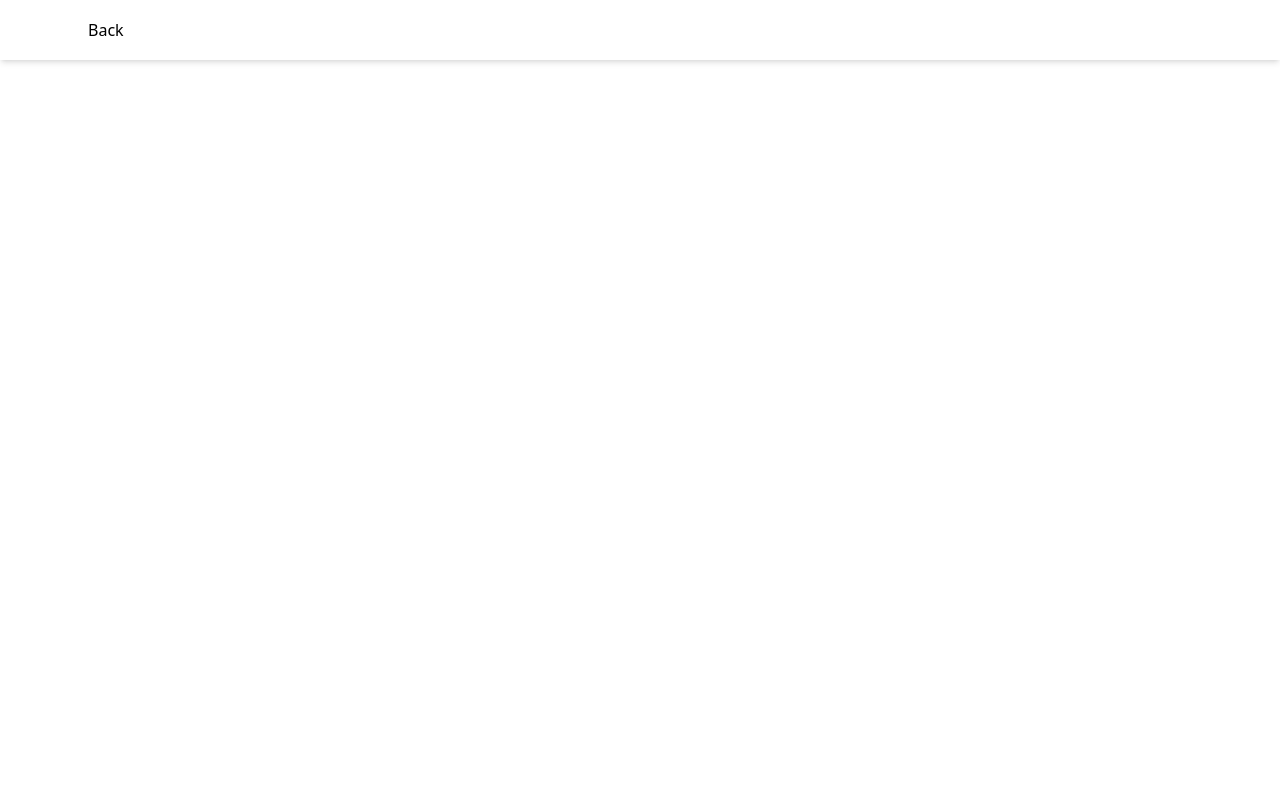
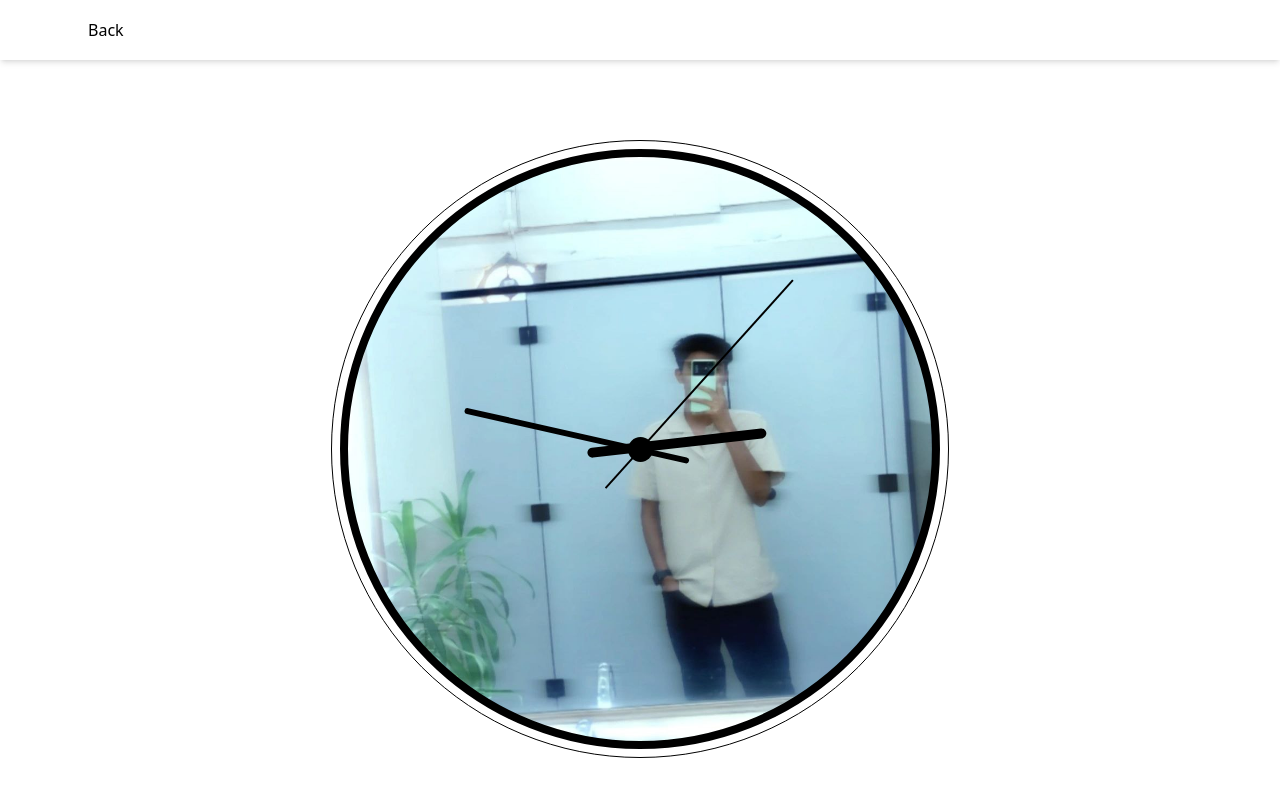
Before and after one commit to DpkRn/mini-projects, a React (Vite) app: page /AnalogClock in a window 1280 px wide. Before the commit this address had no page. Shown: the top 796 px of the page. Built offline with nearby package versions, Linux system fonts and the light colour scheme.

Commit message:
analog watch added

```diff
--- a/src/App.jsx
+++ b/src/App.jsx
@@ -20,10 +20,11 @@ import StopwatchWithMs from "./components/StopWatch1/Watch";
 import Progress from "./components/Progress/Progress";
 import FileExprorer from "./components/FileExprorer/FileExprorer";
 import DigitalWatch from "./components/DigitalWatch/DigitalWatch";
+import AnalogClock from "./components/AnalogClock/AnalogClock";
 
 const App = () => {
   const [challanges, setChallanges] = useState(["ChessBoard", "Circles","ColumnTable","StopWatch",'GridLight',"NestedCheckBox",'NestedComment','OtpInput',"InfiniteScroll"
-    ,'TicTacToy','TrafficLight','TransferList','TypeHead','WaterBalancer','StopwatchWithMs','Progress','FileExprorer','DigitalWatch'
+    ,'TicTacToy','TrafficLight','TransferList','TypeHead','WaterBalancer','StopwatchWithMs','Progress','FileExprorer','DigitalWatch','AnalogClock'
   ]);
 
   return (
@@ -52,6 +53,7 @@ const App = () => {
           <Route path="/Progress" element={<Progress />} />
           <Route path="/FileExprorer" element={<FileExprorer />} />
           <Route path="/DigitalWatch" element={<DigitalWatch />} />
+          <Route path="/AnalogClock" element={<AnalogClock/>} />
         </Routes>
       </div>
     </div>
--- /dev/null
+++ b/src/components/AnalogClock/AnalogClock.jsx
@@ -0,0 +1,81 @@
+import React, { useEffect, useRef, useState } from 'react';
+import back from './back.jpg';
+
+const AnalogClock = () => {
+  const [time, setTime] = useState([0, 0, 0]);
+  const idRef = useRef(null);
+
+  const style = {
+    backgroundImage: `url(${back})`,
+    backgroundSize: 'cover',
+    backgroundPosition: 'center',
+  };
+
+  useEffect(() => {
+    const getTime = () => {
+      idRef.current = setInterval(() => {
+        const now = new Date();
+        setTime([now.getHours(), now.getMinutes(), now.getSeconds()]);
+      }, 1000);
+    };
+
+    getTime();
+
+    return () => clearInterval(idRef.current);
+  }, []);
+
+  const secondDeg = time[2]*6;
+//   const minuteDeg=  time[1]*6
+  const minuteDeg = time[1] * 6 + time[2] * 0.1;
+  const hourDeg = (time[0] % 12) * 30 + time[1] * 0.5;
+
+  return (
+    <div className='flex justify-center mt-20'>
+      <div className='relative border p-2 rounded-full'>
+        {/* Second Hand */}
+        <div
+          className='absolute h-[280px] w-[2px] bg-black z-10'
+          style={{
+            transform: `rotate(${secondDeg}deg)`,
+            transformOrigin: '1px 230px',
+            top: '80px',
+            left: '306px',
+          }}
+        ></div>
+        {/* minute hand */}
+        <div
+          className='absolute h-[230px] w-[6px] bg-black z-10 transition-all duration-1000 rounded-md'
+          style={{
+            transform: `rotate(${minuteDeg}deg)`,
+            transformOrigin: '2px 180px',
+            top: '130px',
+            left: '306px',
+          }}
+        ></div>
+        {/* hour hand */}
+        <div
+          className='absolute h-[180px] w-[10px] bg-black z-10 rounded-md'
+          style={{
+            transform: `rotate(${hourDeg}deg)`,
+            transformOrigin: '4px 125px',
+            top: '180px',
+            left: '306px',
+          }}
+        ></div>
+
+
+
+        {/* Clock Face */}
+        <div
+          className='h-[600px] w-[600px] rounded-full border-8 border-solid flex justify-center items-center relative'
+          style={style}
+        >
+          {/* Center Dot */}
+          <div className='w-[25px] h-[25px] bg-black rounded-full absolute z-20'></div>
+        </div>
+      </div>
+    </div>
+  );
+};
+
+export default AnalogClock;
```
Also changed, not shown: src/components/AnalogClock/back.jpg (added).
